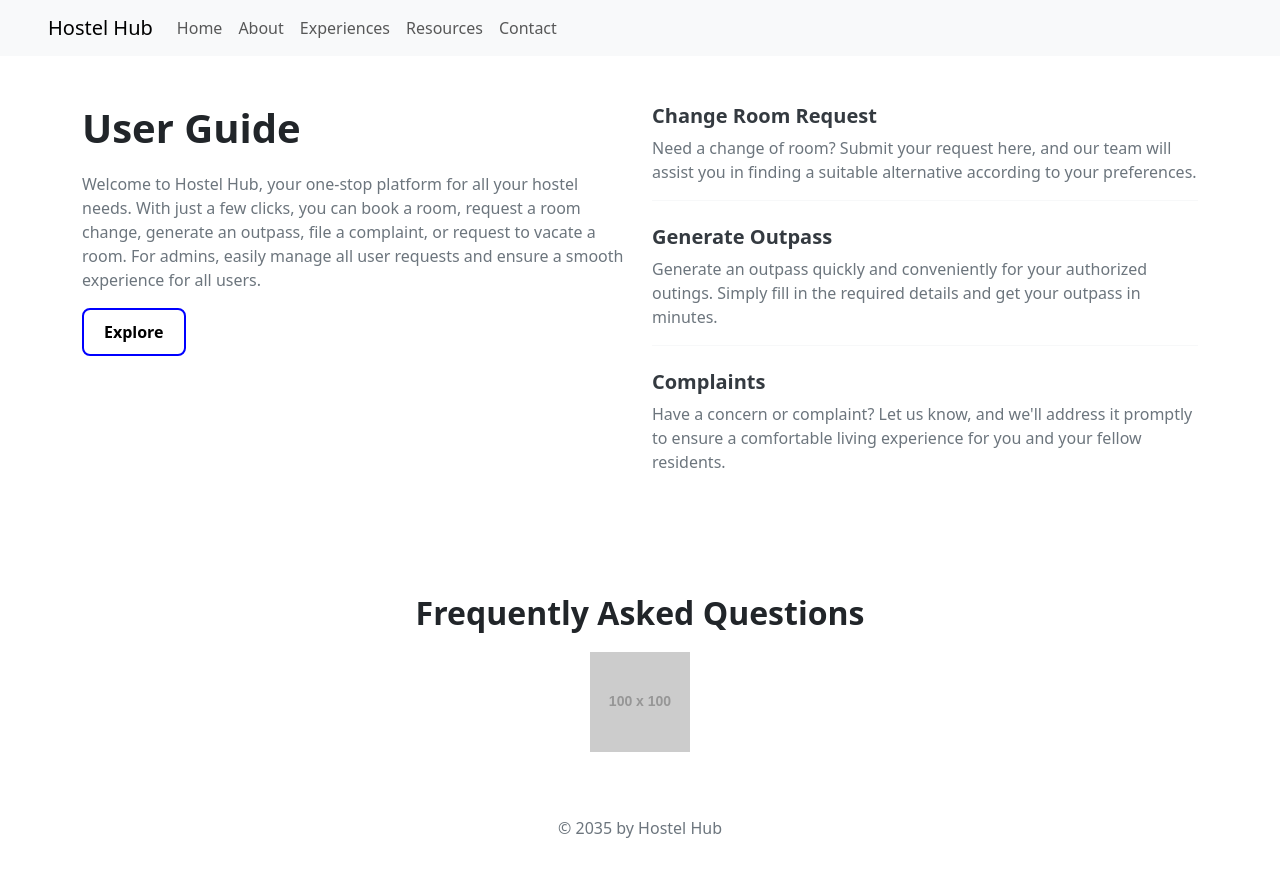
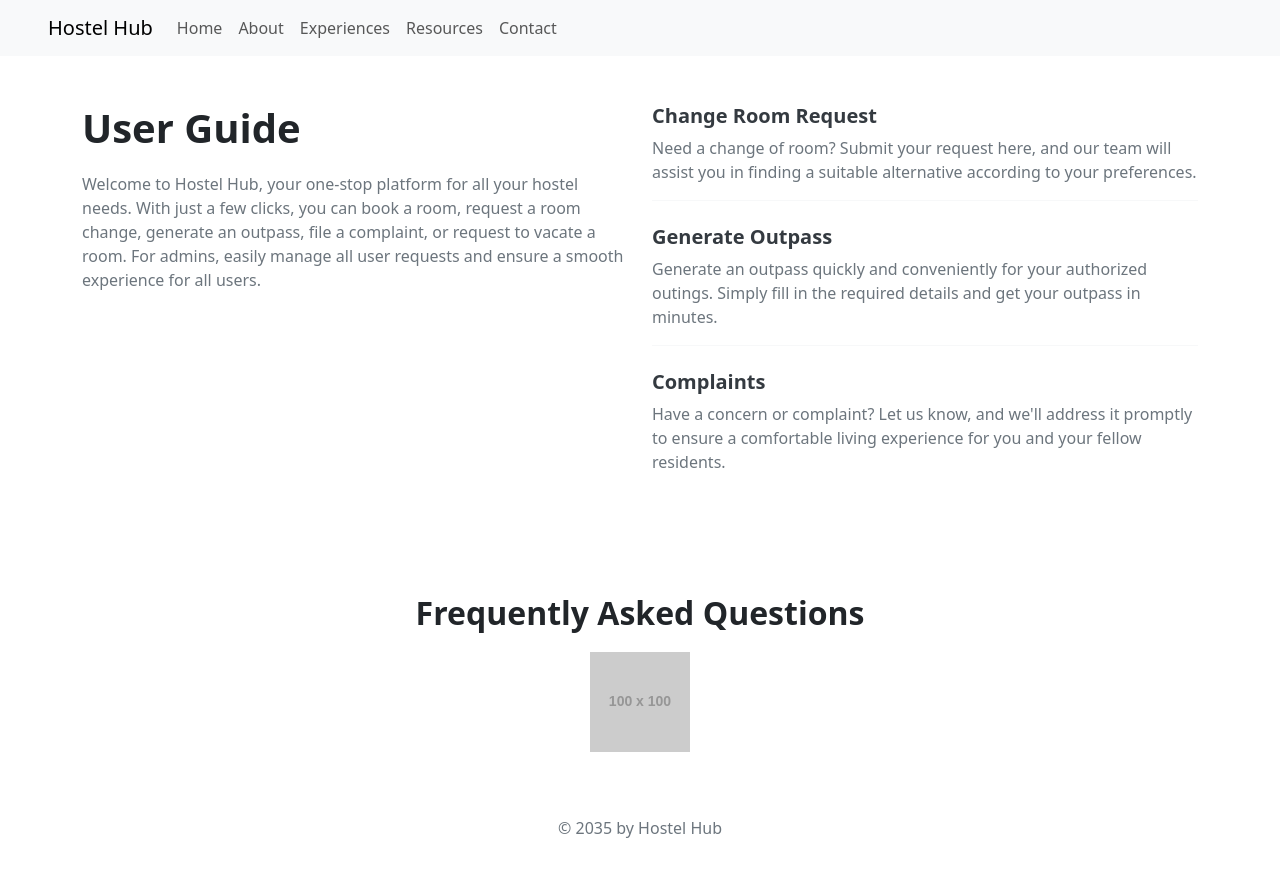
Before and after one commit to syedsuhail07/project, a React (Create React App) app: page /resources in a window 1280 px wide. Shown: the top 876 px of the page. Built offline with nearby package versions, Linux system fonts and the light colour scheme.

Commit message:
all features are working

```diff
--- a/src/App.js
+++ b/src/App.js
@@ -38,7 +38,7 @@ function App() {
         <Route path="/contact" element={<ContactPage />} />
         <Route path="/bookroom" element={<BookRoom />} />
         <Route path="/changeroom" element={<ChangeRoom />} />
-        <Route path="/generate-outpass" element={<GenerateOutPass />} />
+        <Route path="/outpass" element={<GenerateOutPass />} />
         <Route path="/complaints" element={<Complaints />} />
         <Route path="/vacate" element={<VacateRoom />} />
         <Route path="/profile" element={<UserProfileDropdown />} />
--- a/src/components/user/ExperiencesPage.js
+++ b/src/components/user/ExperiencesPage.js
@@ -40,23 +40,7 @@ function ExperiencesPage(){
               <p>
                 Students and admins can easily log in and access the features provided. Students can book rooms, request room changes, generate outpasses, submit complaints, and request to vacate rooms, while admins can manage all user requests efficiently.
               </p>
-              <button
-    style={{
-        color: "black",
-        border: "2px solid blue",
-        padding: "10px 20px",
-        fontSize: "16px",
-        fontWeight: "bold",
-        background: "transparent",
-        borderRadius: "8px",
-        cursor: "pointer",
-        transition: "0.3s",
-    }}
-    onMouseEnter={(e) => (e.target.style.background = "blue", e.target.style.color = "white")}
-    onMouseLeave={(e) => (e.target.style.background = "transparent", e.target.style.color = "black")}
->
-    Explore
-</button>
+
 
             </div>
             <div className="col-md-6">
--- a/src/components/user/GenerateOutPass.js
+++ b/src/components/user/GenerateOutPass.js
@@ -1,7 +1,11 @@
 import React, { useState } from "react";
 import "./generateOutpass.css";
+import { useNavigate } from 'react-router-dom';
+
 
 const GenerateOutpass = () => {
+  const navigate = useNavigate();
+
   const [outpassDetails, setOutpassDetails] = useState({
     name: "",
     guardianName: "",
@@ -34,7 +38,7 @@ const GenerateOutpass = () => {
 
   return (
     <div className="container generate-outpass mt-5">
-      <h2 className="text-center mb-4">Generate Outpass</h2>
+      <h2 className="text-center mb-4" onClick={() => navigate("/generate-outpass")}>Generate Outpass</h2>
       {!generated ? (
         <form onSubmit={handleSubmit} className="outpass-form">
           <div className="form-group mb-3">
--- a/src/components/user/Homepage.js
+++ b/src/components/user/Homepage.js
@@ -97,8 +97,6 @@ const HomePage = () => {
       <button className="btn btn-light hero-button" onClick={() => navigate("/bookroom")}>Book Now</button>
     </section>
     <div>
-      {/* <h1>Welcome to the Hostel Management System</h1> */}
-      {/* <button onClick={() => navigate("/bookroom")}>Book Now</button> */}
     </div>
 
     <div className="row text-center mt-4">
@@ -112,7 +110,7 @@ const HomePage = () => {
       </div>
       <div className="col-md-6 col-lg-3 mb-4">
         <div className="card feature-card">
-          <h5 className="card-title" onClick={() => navigate("/generateoutpass")}>Generate Outpass</h5>
+          <h5 className="card-title" onClick={() => navigate("/outpass")}>Generate Outpass</h5>
           <p className="card-text">
             Create outpasses efficiently to save time.
           </p>
--- a/src/components/user/ResourcesPage.js
+++ b/src/components/user/ResourcesPage.js
@@ -41,24 +41,7 @@ function ResourcesPage(){
               <p>
                 Welcome to Hostel Hub, your one-stop platform for all your hostel needs. With just a few clicks, you can book a room, request a room change, generate an outpass, file a complaint, or request to vacate a room. For admins, easily manage all user requests and ensure a smooth experience for all users.
               </p>
-              <button
-    style={{
-        color: "black",
-        border: "2px solid blue",
-        padding: "10px 20px",
-        fontSize: "16px",
-        fontWeight: "bold",
-        background: "transparent",
-        borderRadius: "8px",
-        cursor: "pointer",
-        transition: "0.3s",
-    }}
-    onMouseEnter={(e) => (e.target.style.background = "blue", e.target.style.color = "white")}
-    onMouseLeave={(e) => (e.target.style.background = "transparent", e.target.style.color = "black")}
-    onClick={() => navigate("/home")}
->
-    Explore
-</button>
+
 
             </div>
             <div className="col-md-6">
```
